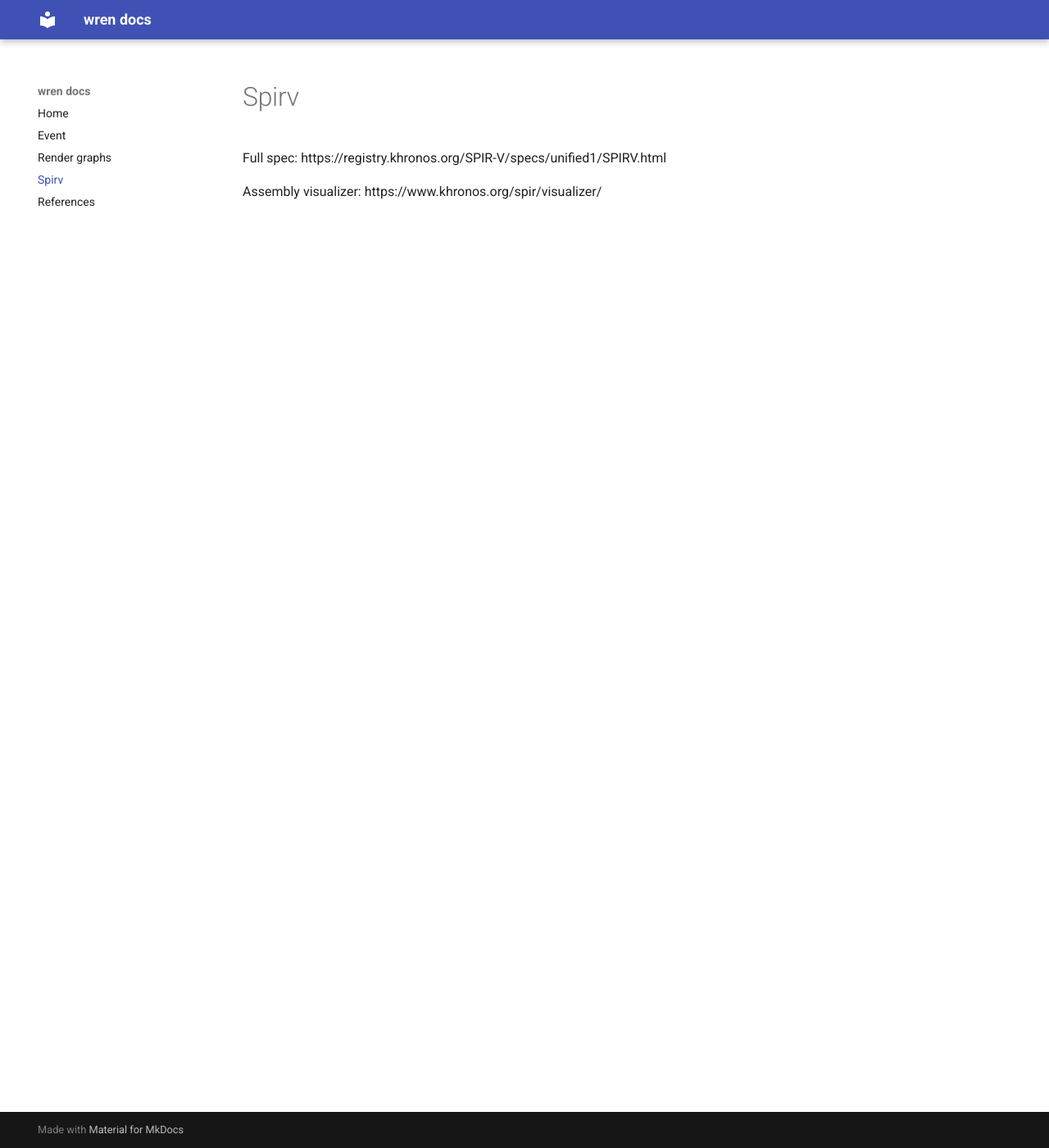
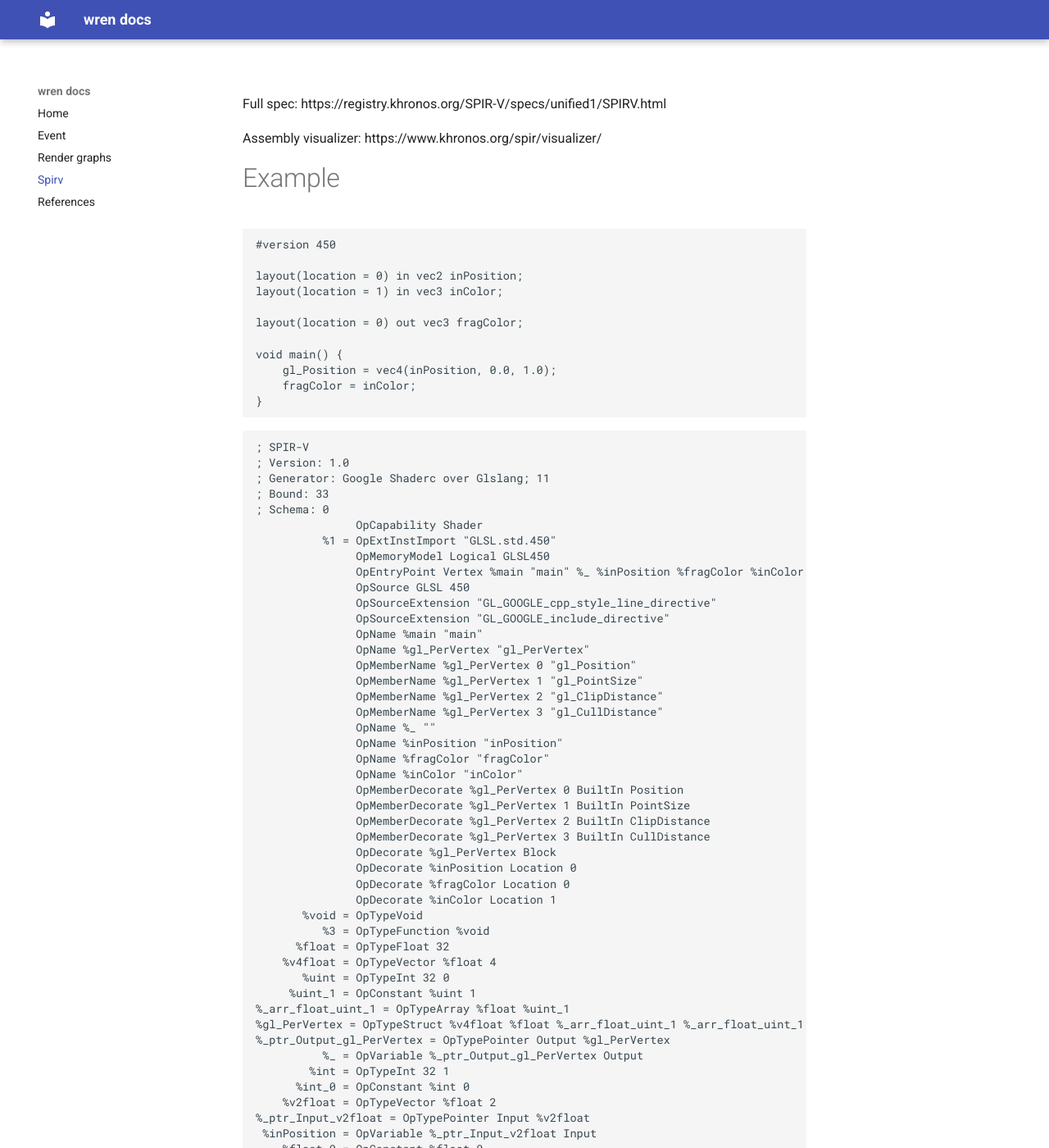
Before and after one commit to tmayoff/wren, an MkDocs documentation site: the page built from docs/spirv.md, in a window 1280 px wide and 1400 px high. Shown: the whole window at 82% size. Built offline with MkDocs 1.6.1 and Material for MkDocs 9.7.7, drawn with Linux system fonts in a browser that asks for light colours; some of the changed text lies outside the part shown.

Commit message:
Added to docs

````diff
--- a/docs/spirv.md
+++ b/docs/spirv.md
@@ -1,3 +1,88 @@
 Full spec: https://registry.khronos.org/SPIR-V/specs/unified1/SPIRV.html
 
 Assembly visualizer: https://www.khronos.org/spir/visualizer/
+
+
+# Example
+
+```glsl
+#version 450
+
+layout(location = 0) in vec2 inPosition;
+layout(location = 1) in vec3 inColor;
+
+layout(location = 0) out vec3 fragColor;
+
+void main() {
+    gl_Position = vec4(inPosition, 0.0, 1.0);
+    fragColor = inColor;
+}
+```
+
+```asm
+; SPIR-V
+; Version: 1.0
+; Generator: Google Shaderc over Glslang; 11
+; Bound: 33
+; Schema: 0
+               OpCapability Shader
+          %1 = OpExtInstImport "GLSL.std.450"
+               OpMemoryModel Logical GLSL450
+               OpEntryPoint Vertex %main "main" %_ %inPosition %fragColor %inColor
+               OpSource GLSL 450
+               OpSourceExtension "GL_GOOGLE_cpp_style_line_directive"
+               OpSourceExtension "GL_GOOGLE_include_directive"
+               OpName %main "main"
+               OpName %gl_PerVertex "gl_PerVertex"
+               OpMemberName %gl_PerVertex 0 "gl_Position"
+               OpMemberName %gl_PerVertex 1 "gl_PointSize"
+               OpMemberName %gl_PerVertex 2 "gl_ClipDistance"
+               OpMemberName %gl_PerVertex 3 "gl_CullDistance"
+               OpName %_ ""
+               OpName %inPosition "inPosition"
+               OpName %fragColor "fragColor"
+               OpName %inColor "inColor"
+               OpMemberDecorate %gl_PerVertex 0 BuiltIn Position
+               OpMemberDecorate %gl_PerVertex 1 BuiltIn PointSize
+               OpMemberDecorate %gl_PerVertex 2 BuiltIn ClipDistance
+               OpMemberDecorate %gl_PerVertex 3 BuiltIn CullDistance
+               OpDecorate %gl_PerVertex Block
+               OpDecorate %inPosition Location 0
+               OpDecorate %fragColor Location 0
+               OpDecorate %inColor Location 1
+       %void = OpTypeVoid
+          %3 = OpTypeFunction %void
+      %float = OpTypeFloat 32
+    %v4float = OpTypeVector %float 4
+       %uint = OpTypeInt 32 0
+     %uint_1 = OpConstant %uint 1
+%_arr_float_uint_1 = OpTypeArray %float %uint_1
+%gl_PerVertex = OpTypeStruct %v4float %float %_arr_float_uint_1 %_arr_float_uint_1
+%_ptr_Output_gl_PerVertex = OpTypePointer Output %gl_PerVertex
+          %_ = OpVariable %_ptr_Output_gl_PerVertex Output
+        %int = OpTypeInt 32 1
+      %int_0 = OpConstant %int 0
+    %v2float = OpTypeVector %float 2
+%_ptr_Input_v2float = OpTypePointer Input %v2float
+ %inPosition = OpVariable %_ptr_Input_v2float Input
+    %float_0 = OpConstant %float 0
+    %float_1 = OpConstant %float 1
+%_ptr_Output_v4float = OpTypePointer Output %v4float
+    %v3float = OpTypeVector %float 3
+%_ptr_Output_v3float = OpTypePointer Output %v3float
+  %fragColor = OpVariable %_ptr_Output_v3float Output
+%_ptr_Input_v3float = OpTypePointer Input %v3float
+    %inColor = OpVariable %_ptr_Input_v3float Input
+       %main = OpFunction %void None %3
+          %5 = OpLabel
+         %19 = OpLoad %v2float %inPosition
+         %22 = OpCompositeExtract %float %19 0
+         %23 = OpCompositeExtract %float %19 1
+         %24 = OpCompositeConstruct %v4float %22 %23 %float_0 %float_1
+         %26 = OpAccessChain %_ptr_Output_v4float %_ %int_0
+               OpStore %26 %24
+         %32 = OpLoad %v3float %inColor
+               OpStore %fragColor %32
+               OpReturn
+               OpFunctionEnd
+```
````
